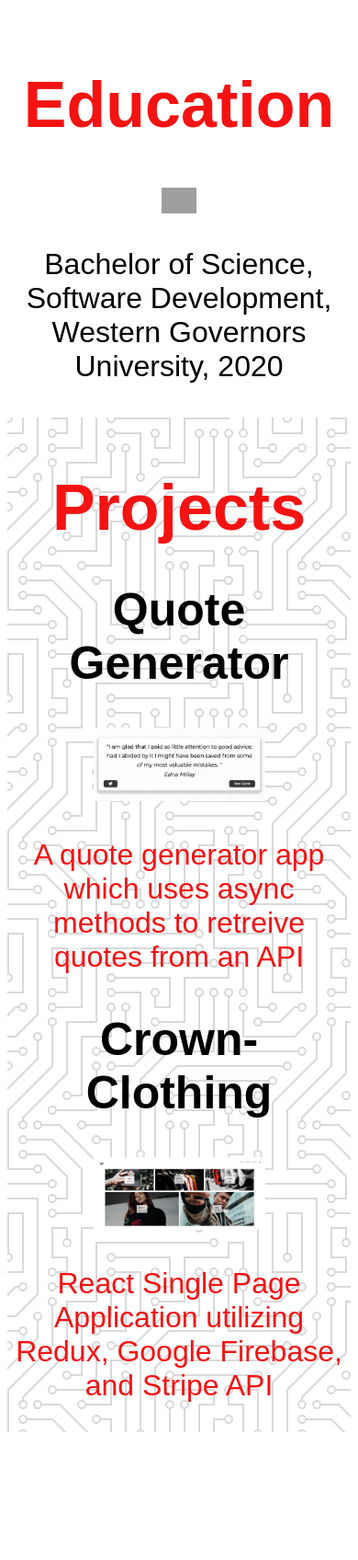
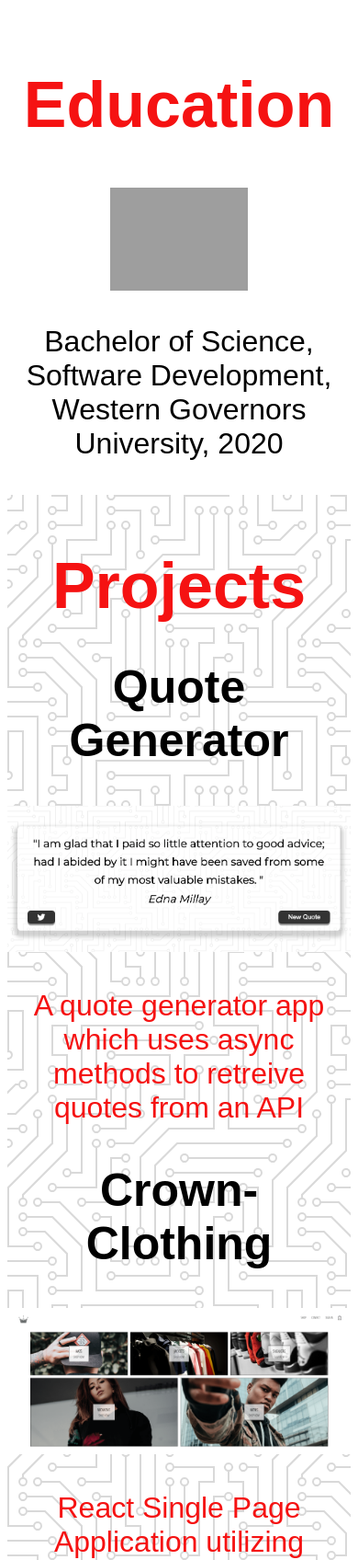
Before and after one commit to rajalprasad/PORTFOLIO, a PHP site: page /index.html in a window 390 px wide. Shown: the part 2192-3888 px from the top of the page at 92% size. Run offline with PHP 8.4, Linux system fonts and the light colour scheme; some libraries are stand-ins or nearby versions; grey boxes are pictures that could not be loaded.

Commit message:
Ready for deployment

```diff
--- a/index.html
+++ b/index.html
@@ -5,7 +5,7 @@
     <meta charset="UTF-8">
     <meta name="viewport" content="width=device-width, initial-scale=1.0">
     <title>Rajal Prasad</title>
-    <!-- TODO, Favicon -->
+    <link rel="icon" type="image/png" href="img/favicon.png">
     <link rel="stylesheet" href="https://cdnjs.cloudflare.com/ajax/libs/font-awesome/5.10.2/css/all.min.css" />
     <link rel="stylesheet" href="https://cdn.jsdelivr.net/gh/konpa/devicon@master/devicon.min.css">
     <link rel="stylesheet" href="style.css">
@@ -72,7 +72,7 @@
         <div class="projects">
             <div>
                 <h2>Quote Generator</h2>
-                <a href="google.com" target="_blank">
+                <a href="https://quote-generator-1.herokuapp.com/" target="_blank">
                     <img src="img/Quote-Generator.png" alt="Quote-Generator">
                     <p>A quote generator app which uses async methods to retreive quotes from an API</p>
                 </a>
--- /dev/null
+++ b/index.php
@@ -0,0 +1 @@
+<?php header( 'Location: /index.html' ) ;  ?>
--- a/style.css
+++ b/style.css
@@ -94,7 +94,7 @@ a:hover {
 #home h3 {
     font-weight: 700;
     font-size: 3rem;
-    color: black;
+    color: #ffffff;
 }
 
 /* About Section */
@@ -278,4 +278,15 @@ input:checked + .slider::before {
     .fas.fa-envelope-square {
         font-size: 50px;
     }
+    #about img {
+        width: 40%;
+    }
+    .projects img {
+        width: 100%;
+    }
+    #home h3 {
+        font-weight: 700;
+        font-size: 3rem;
+        color: black;
+    }
 }
```
Also changed, not shown: img/Ocean.jpg (deleted), img/favicon.png (added), img/favicon2.png (added), 1 other file.
